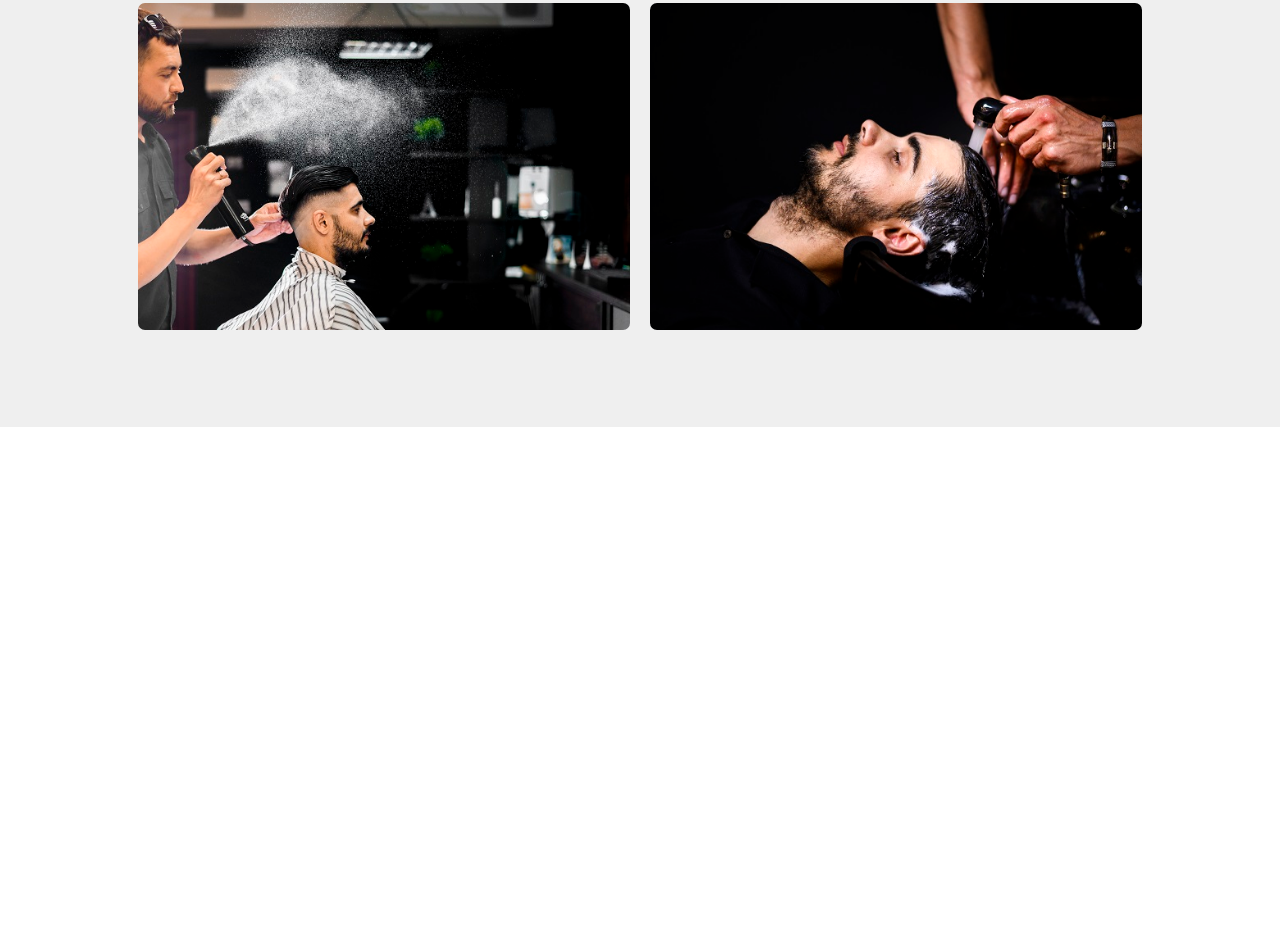
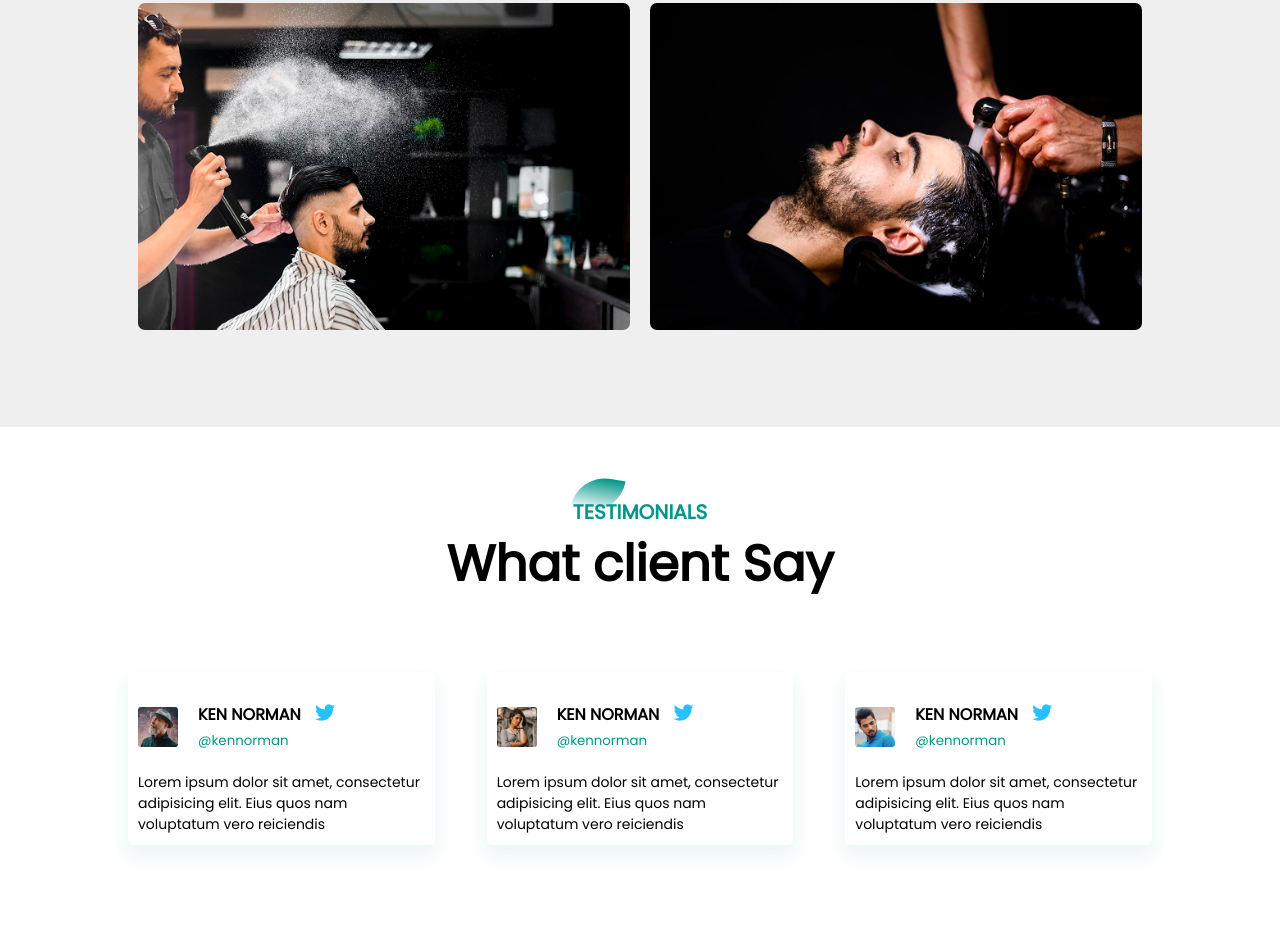
Before and after one commit to Dev0312/RedSaloon, a plain HTML site: page index.html in a window 1280 px wide. Shown: the part 2611-3556 px from the top of the page. Before the commit the page ends 3038 px from the top, so only its background shows below. Drawn offline with Linux system fonts and the light colour scheme.

Commit message:
Testimonial Section Compleated

```diff
--- a/index.html
+++ b/index.html
@@ -166,6 +166,48 @@
       </div>
     </section>
 
+    <!-- Testimonials -->
+
+    <section id="testimonials">
+      <div class="title-text">
+        <p>TESTIMONIALS</p>
+        <h1>What client Say</h1>
+      </div>
+      <div class="testimonial-row">
+        <div class="testimonila-col">
+          <div class="user">
+            <img src="./Images/Barber_Shop_img/img-1.jpg" alt="">
+            <div class="user-info">
+              <h4>KEN NORMAN <i class="fa fa-twitter" aria-hidden="true"></i></h4>
+              <small>@kennorman</small>
+            </div>
+          </div>
+          <p>Lorem ipsum dolor sit amet, consectetur adipisicing elit. Eius quos nam voluptatum vero reiciendis</p>
+        </div>
+        <div class="testimonila-col">
+          <div class="user">
+            <img src="./Images/Barber_Shop_img/img-2.jpg" alt="">
+            <div class="user-info">
+              <h4>KEN NORMAN <i class="fa fa-twitter" aria-hidden="true"></i></h4>
+              <small>@kennorman</small>
+            </div>
+          </div>
+          <p>Lorem ipsum dolor sit amet, consectetur adipisicing elit. Eius quos nam voluptatum vero reiciendis</p>
+        </div>
+        <div class="testimonila-col">
+          <div class="user">
+            <img src="./Images/Barber_Shop_img/img-3.jpg" alt="">
+            <div class="user-info">
+              <h4>KEN NORMAN <i class="fa fa-twitter" aria-hidden="true"></i></h4>
+              <small>@kennorman</small>
+            </div>
+          </div>
+          <p>Lorem ipsum dolor sit amet, consectetur adipisicing elit. Eius quos nam voluptatum vero reiciendis</p>
+        </div>
+
+      </div>
+    </section>
+
     <script src="./script.js"></script>
   </body>
 </html>
--- a/style.css
+++ b/style.css
@@ -302,3 +302,60 @@ hr{
         bottom: 25% !important;
     }
 }
+
+
+/* TESTIMONILAS */
+
+#testimonials{
+    width: 100%;
+    padding:70px 0;
+
+}
+
+.testimonial-row{
+    width: 80%;
+    margin: auto;
+    display: flex;
+    justify-content: space-between;
+    align-items: flex-start;
+    flex-wrap: wrap;
+}
+.testimonila-col{
+    flex-basis: 28%;
+    padding: 10px;
+    margin-bottom: 30px;
+    border-radius: 5px;
+    box-shadow: 0 10px 20px 3px #00968814;
+    cursor: pointer;
+    transition: transform .5s;
+}
+.testimonila-col p{
+    font-size: 14px;
+}
+.user{
+    display: flex;
+    align-items: center;
+    margin: 20px 0;
+}
+.user img{
+    width: 40px;
+    margin-right: 20px;
+    border-radius: 3px;
+}
+.user-info .fa{
+    margin-left: 10px;
+    color: #27c0ff;
+    font-size: 20px;
+}
+.user-info small{
+    color: #009688;
+}
+.testimonila-col:hover{
+    transform: translateY(-7px);
+}
+
+@media screen and (max-width:770px){
+    .testimonila-col{
+        flex-basis: 100%;
+    }
+}
```
